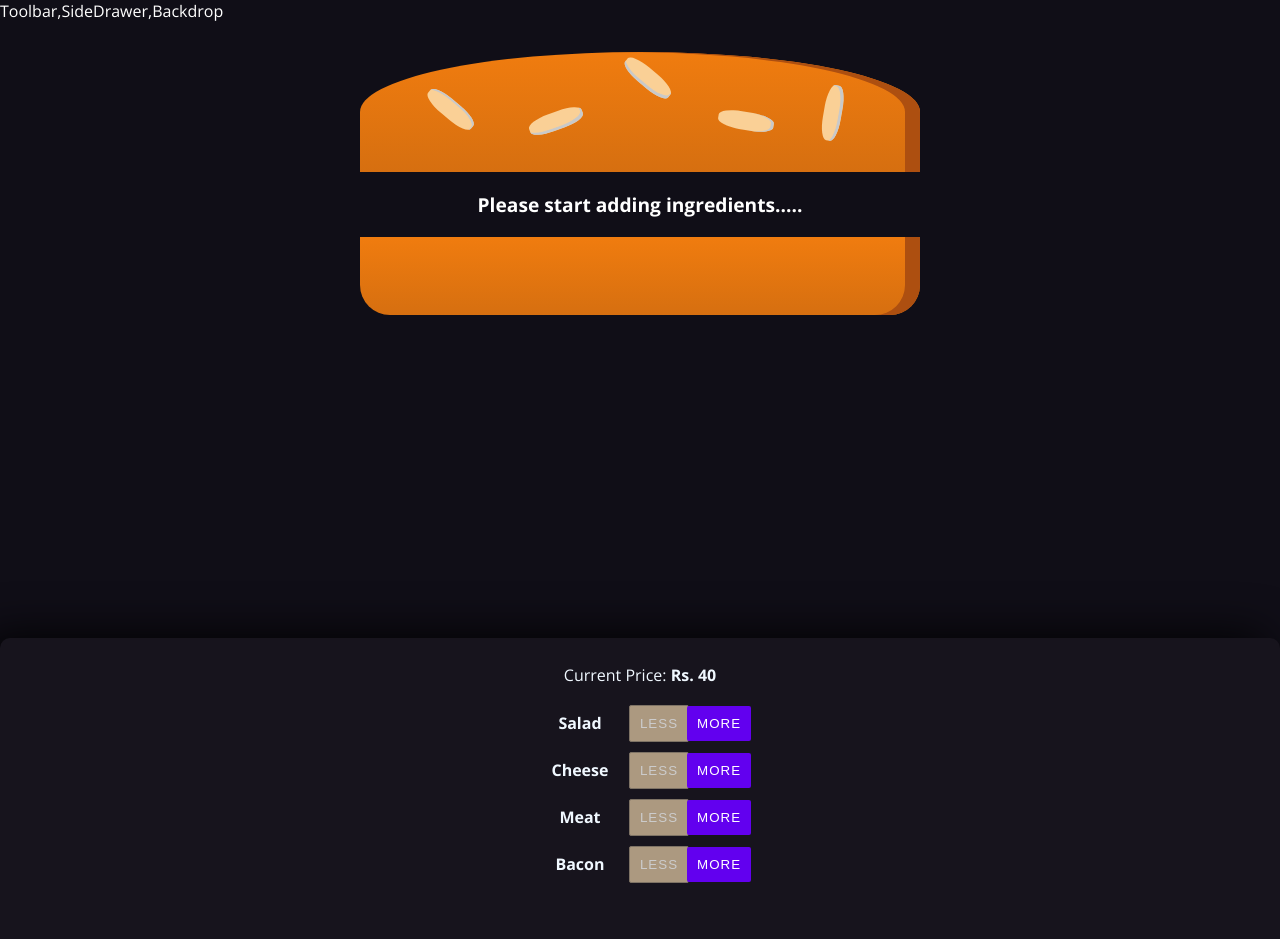
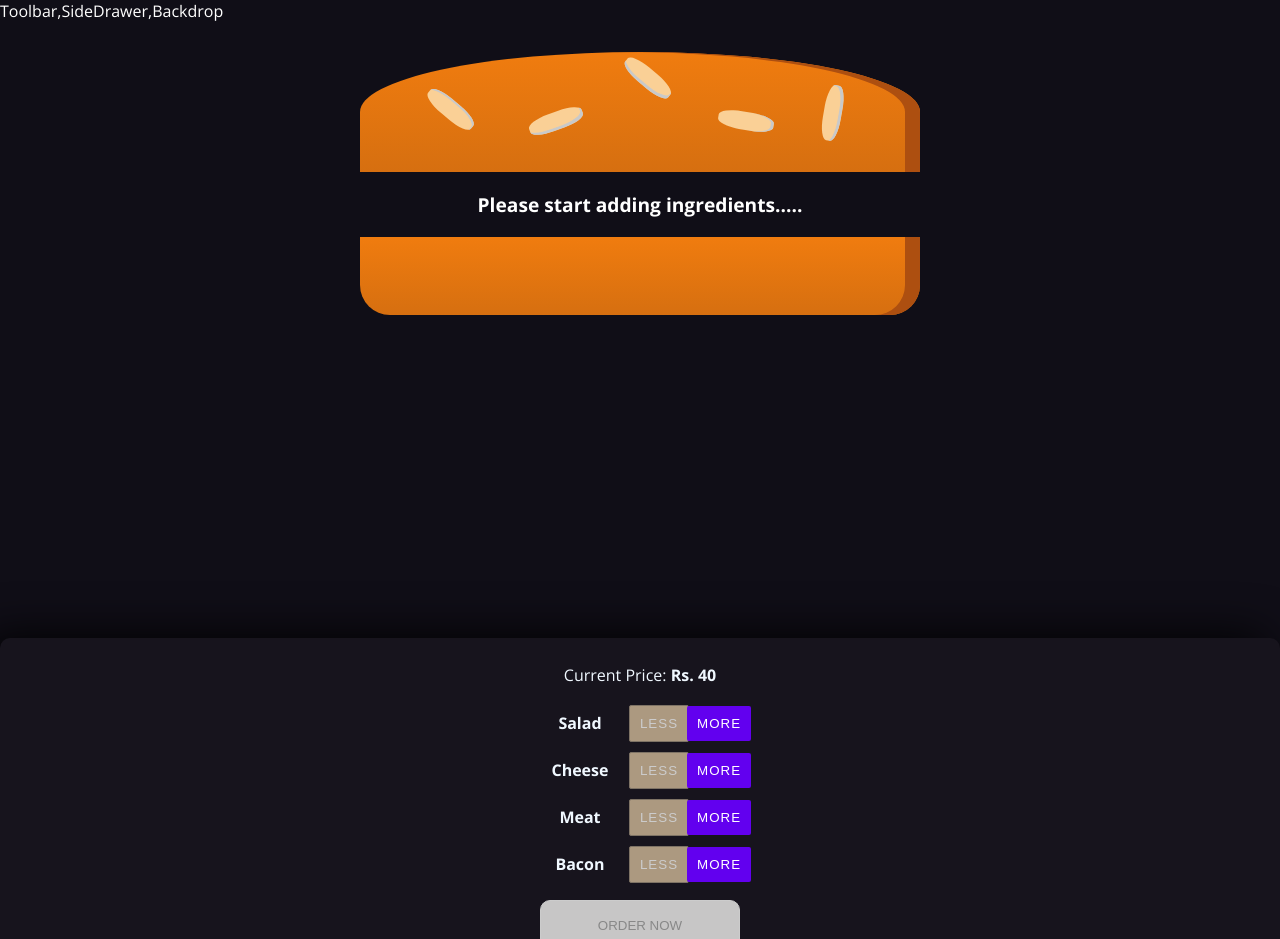
Before and after one commit to omdev74/Burger-Builder, a React (Create React App) app: page / in a window 1280 px wide. Shown: the top 939 px of the page. Built offline with nearby package versions, Linux system fonts and the light colour scheme.

Commit message:
@0.8.22 Order summary Modal (with Animation!)

```diff
--- a/src/components/Burger/BuildControls/BuildControls.js
+++ b/src/components/Burger/BuildControls/BuildControls.js
@@ -19,5 +19,10 @@
     removed={()=>props.ingredientRemoved(ctrl.type)}
     disabled={props.disabled[ctrl.type]}/>
     ))}
+    <button
+    className={classes.OrderButton}
+    onClick={props.ordered}
+    type="button"
+    disabled={!props.purchasable}>ORDER NOW</button>
     </div>)
 export default buildControls;
--- a/src/components/Burger/BuildControls/buildControls.module.css
+++ b/src/components/Burger/BuildControls/buildControls.module.css
@@ -9,9 +9,7 @@
     border-radius: 10px;
     overflow: hidden;
     text-align: center;
-
-
-  box-shadow: -1rem 0 3rem #000;
+    box-shadow: -1rem 0 3rem #000;
 /*   margin-left: -50px; */
   /* transition: 0.4s ease-out;
   position: relative;
@@ -29,3 +27,28 @@
     border-radius: 10px;
 
   } */
+
+.OrderButton {
+    width: 200px;
+    height: 50px;
+    border: none;
+    outline: none;
+    color: #fff;
+    background: #6200ef;
+    cursor: pointer;
+    position: relative;
+    z-index: 0;
+    border-radius: 10px;
+    margin-top: 10px;
+}
+
+
+.OrderButton:hover {
+  background: #fa1562;
+}
+.OrderButton:disabled {
+  background-color: #C7C6C6;
+  cursor: not-allowed;
+  border: 1px solid #ccc;
+  color: #888888;
+}
--- /dev/null
+++ b/src/components/Burger/OrderSummary/OrderSummary.js
@@ -0,0 +1,28 @@
+import React from "react";
+import Aux from "../../../hoc/Auxiliary";
+const orderSummary=(props)=>{
+    const ingredientSummary = Object.keys(props.ingredients).map(
+        igkey=>{
+            return(
+                <li key={igkey}>
+                    <span style={{textTransform :"capitalize" }}>{igkey}</span>
+                     : {props.ingredients[igkey]}
+                </li>);
+        }
+    )
+
+    return(
+        <Aux>
+            <h3>Your Order</h3>
+            <p>A Delecious Borger with the following ingredients</p>
+            <ul>
+                {ingredientSummary}
+            </ul>
+            <p>Continue to Checkout?</p>
+        </Aux>
+
+    )
+}
+
+
+export default orderSummary;
--- /dev/null
+++ b/src/components/Ui/Modal/Modal.js
@@ -0,0 +1,12 @@
+import React from "react";
+import classes from"./Modal.module.css"
+const modal=(props)=>(
+    <div
+    className={classes.Modal}
+    style={{
+        transform:props.show ? "translateY(0)":"translateY(-100vh)",
+        opacity:props.show ? "1":"0",
+    }}>
+        {props.children}
+    </div>)
+export default modal;
--- /dev/null
+++ b/src/components/Ui/Modal/Modal.module.css
@@ -0,0 +1,20 @@
+.Modal {
+    position: fixed;
+    z-index: 500;
+    background-color: #17141d;
+    width: 70%;
+    box-shadow: -1rem 0 3rem #000;
+    border-radius: 10px;
+    padding: 16px;
+    left: 15%;
+    top: 30%;
+    box-sizing: border-box;
+    transition: all 0.4s ease-out;
+}
+
+@media (min-width: 600px) {
+    .Modal {
+        width: 500px;
+        left: calc(50% - 250px);
+    }
+}
--- a/src/containers/BurgerBuilder/BurgerBuilder.js
+++ b/src/containers/BurgerBuilder/BurgerBuilder.js
@@ -2,6 +2,8 @@
 import Burger from "../../components/Burger/Burger";
 import Aux from "../../hoc/Auxiliary";
 import BuildControls from "../../components/Burger/BuildControls/BuildControls";
+import Modal from "../../components/Ui/Modal/Modal";
+import OrderSummary from "../../components/Burger/OrderSummary/OrderSummary";
 
 const INGREDIENT_PRICES={
             cheese:20,
@@ -18,7 +20,20 @@
             salad:0,
             bacon:0
         },
-        totalPrice:40
+        totalPrice:40,
+        purchasable:false,
+        purchasing:false
+    }
+    updatePurchaseState(ingredients){
+        const sum = Object.keys(ingredients)
+        .map(igKey =>{
+            return ingredients[igKey]
+        })
+        .reduce((sum,el)=>{
+            return sum+el;
+        },0)
+        this.setState({purchasable:sum>0})
+
     }
     addIngredientHandler=(type)=>{
         const oldCount = this.state.ingredients[type];
@@ -31,6 +46,8 @@
         const oldPrice = this.state.totalPrice;
         const newPrice = oldPrice+priceAddition;
         this.setState({ingredients:updatedIngredients,totalPrice:newPrice});
+        this.updatePurchaseState(updatedIngredients);
+
     }
 
     removeIngredientHandler=(type)=>{
@@ -47,6 +64,11 @@
         const oldPrice = this.state.totalPrice;
         const newPrice = oldPrice-priceDeduction;
         this.setState({ingredients:updatedIngredients,totalPrice:newPrice});
+        this.updatePurchaseState(updatedIngredients);
+
+    }
+    purchaseHandler=()=>{
+        this.setState({purchasing:true})
     }
     render(){
         const disabledinfo={
@@ -58,12 +80,17 @@
         //{salad:true,meat:false,,}
         return(
         <Aux>
+            <Modal show={this.state.purchasing}>
+                <OrderSummary ingredients={this.state.ingredients}/>
+            </Modal>
             <Burger ingredients={this.state.ingredients}/>
             <BuildControls
             ingredientAdded={this.addIngredientHandler}
             ingredientRemoved={this.removeIngredientHandler}
             disabled={disabledinfo}
+            purchasable={this.state.purchasable}
             price={this.state.totalPrice}
+            ordered={this.purchaseHandler}
             />
         </Aux>);
     }
```
Also changed, not shown: src/components/Ui/Backdrop/Backdrop.js (added, +9 -0 lines), src/components/Ui/Backdrop/Backdrop.module.css (added), 1 other file (tests, documents, lock files or other folders).
